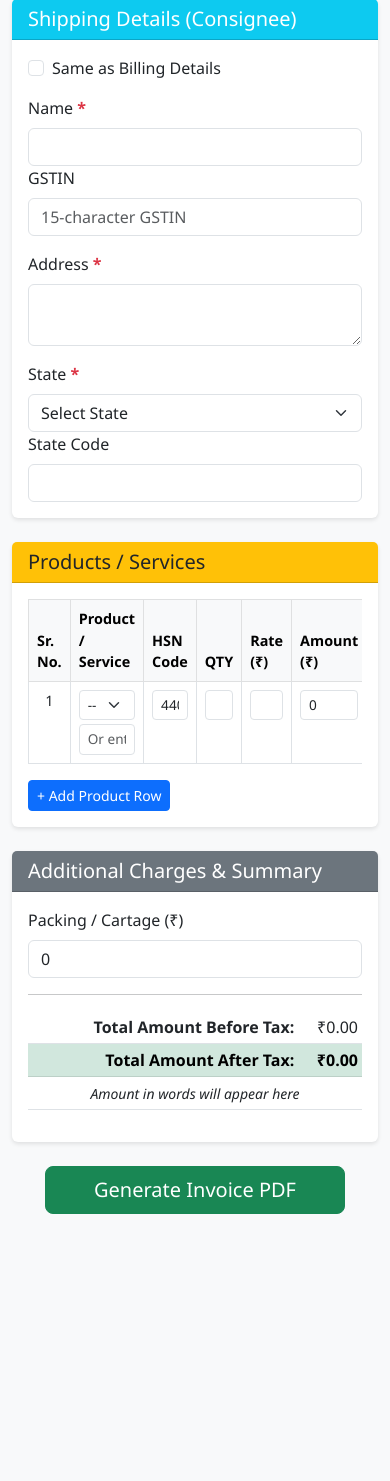
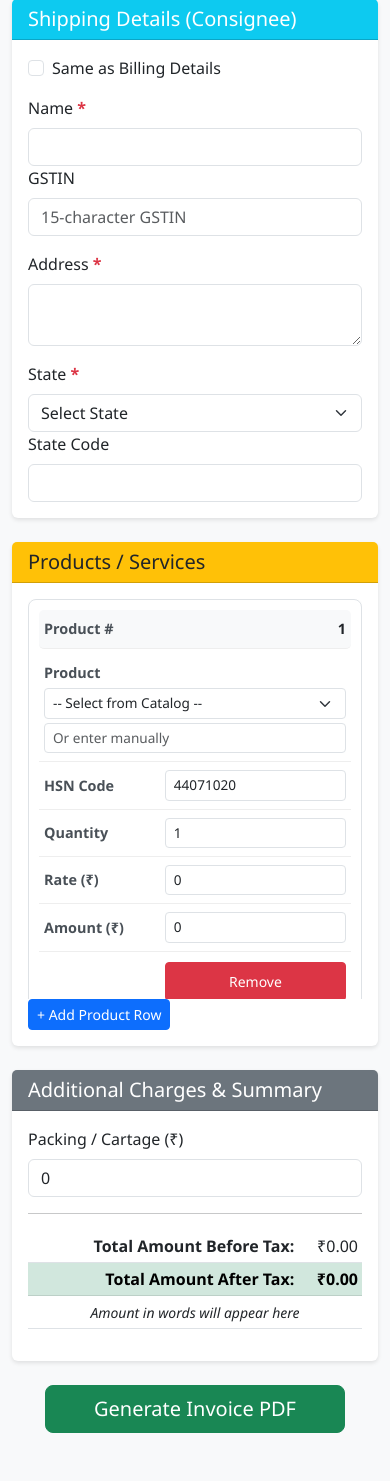
Before and after one commit to hfarazul/Bill_automation, a Flask app: page / in a window 390 px wide. Shown: the part 1024-2505 px from the top of the page. Before the commit the page ends 2238 px from the top, so only its background shows below. Run offline with Flask 3, Linux system fonts and the light colour scheme.

Commit message:
Add mobile responsive card layout for products table

```diff
--- a/static/css/styles.css
+++ b/static/css/styles.css
@@ -59,4 +59,94 @@
     .table-responsive {
         font-size: 0.8rem;
     }
+
+    /* Mobile: Convert product table to card layout */
+    #productsTable thead {
+        display: none;
+    }
+
+    #productsTable,
+    #productsTable tbody,
+    #productsTable tr,
+    #productsTable td {
+        display: block;
+        width: 100%;
+    }
+
+    #productsTable tr {
+        background: #fff;
+        border: 1px solid #dee2e6;
+        border-radius: 8px;
+        margin-bottom: 15px;
+        padding: 10px;
+        box-shadow: 0 2px 4px rgba(0,0,0,0.05);
+    }
+
+    #productsTable td {
+        display: flex;
+        justify-content: space-between;
+        align-items: center;
+        padding: 8px 5px;
+        border: none;
+        border-bottom: 1px solid #eee;
+    }
+
+    #productsTable td:last-child {
+        border-bottom: none;
+        justify-content: center;
+        padding-top: 10px;
+    }
+
+    #productsTable td:before {
+        content: attr(data-label);
+        font-weight: 600;
+        color: #495057;
+        flex: 0 0 40%;
+        text-align: left;
+    }
+
+    #productsTable td:first-child {
+        background: #f8f9fa;
+        border-radius: 5px;
+        margin-bottom: 5px;
+        font-weight: bold;
+    }
+
+    #productsTable td:first-child:before {
+        content: "Product #";
+    }
+
+    #productsTable td input,
+    #productsTable td select {
+        flex: 1;
+        max-width: 60%;
+    }
+
+    #productsTable td:last-child input,
+    #productsTable td:last-child select,
+    #productsTable td:last-child button {
+        max-width: 100%;
+    }
+
+    /* Make delete button full width on mobile */
+    #productsTable td:last-child button {
+        width: 100%;
+        padding: 8px;
+    }
+
+    /* Product dropdown needs more space */
+    #productsTable td:nth-child(2) {
+        flex-direction: column;
+        align-items: stretch;
+    }
+
+    #productsTable td:nth-child(2):before {
+        margin-bottom: 5px;
+    }
+
+    #productsTable td:nth-child(2) select,
+    #productsTable td:nth-child(2) input {
+        max-width: 100%;
+        width: 100%;
+    }
 }
--- a/static/js/invoice_form.js
+++ b/static/js/invoice_form.js
@@ -129,28 +129,28 @@
     row.id = `productRow${productRowCounter}`;
 
     row.innerHTML = `
-        <td class="text-center">${productRowCounter}</td>
-        <td>
+        <td class="text-center" data-label="Sr. No.">${productRowCounter}</td>
+        <td data-label="Product">
             <select class="form-select form-select-sm mb-1 product-select" onchange="fillProductDetails(this, ${productRowCounter})">
                 <option value="">-- Select from Catalog --</option>
                 ${productsData.map(p => `<option value="${p.id}" data-hsn="${p.hsn_code}">${p.name}</option>`).join('')}
             </select>
-            <input type="text" class="form-control form-control-sm product-name" placeholder="Or enter product name manually" id="productName${productRowCounter}">
+            <input type="text" class="form-control form-control-sm product-name" placeholder="Or enter manually" id="productName${productRowCounter}">
         </td>
-        <td>
+        <td data-label="HSN Code">
             <input type="text" class="form-control form-control-sm hsn-code" id="hsnCode${productRowCounter}" value="44071020">
         </td>
-        <td>
+        <td data-label="Quantity">
             <input type="number" class="form-control form-control-sm quantity" id="quantity${productRowCounter}" min="1" value="1" onchange="calculateRowAmount(${productRowCounter})">
         </td>
-        <td>
+        <td data-label="Rate (₹)">
             <input type="number" class="form-control form-control-sm rate" id="rate${productRowCounter}" step="0.01" min="0" value="0" onchange="calculateRowAmount(${productRowCounter})">
         </td>
-        <td>
+        <td data-label="Amount (₹)">
             <input type="number" class="form-control form-control-sm amount" id="amount${productRowCounter}" readonly value="0">
         </td>
-        <td class="text-center">
-            <button type="button" class="btn btn-danger btn-sm" onclick="removeProductRow(${productRowCounter})">×</button>
+        <td class="text-center" data-label="">
+            <button type="button" class="btn btn-danger btn-sm" onclick="removeProductRow(${productRowCounter})">Remove</button>
         </td>
     `;
 
```
